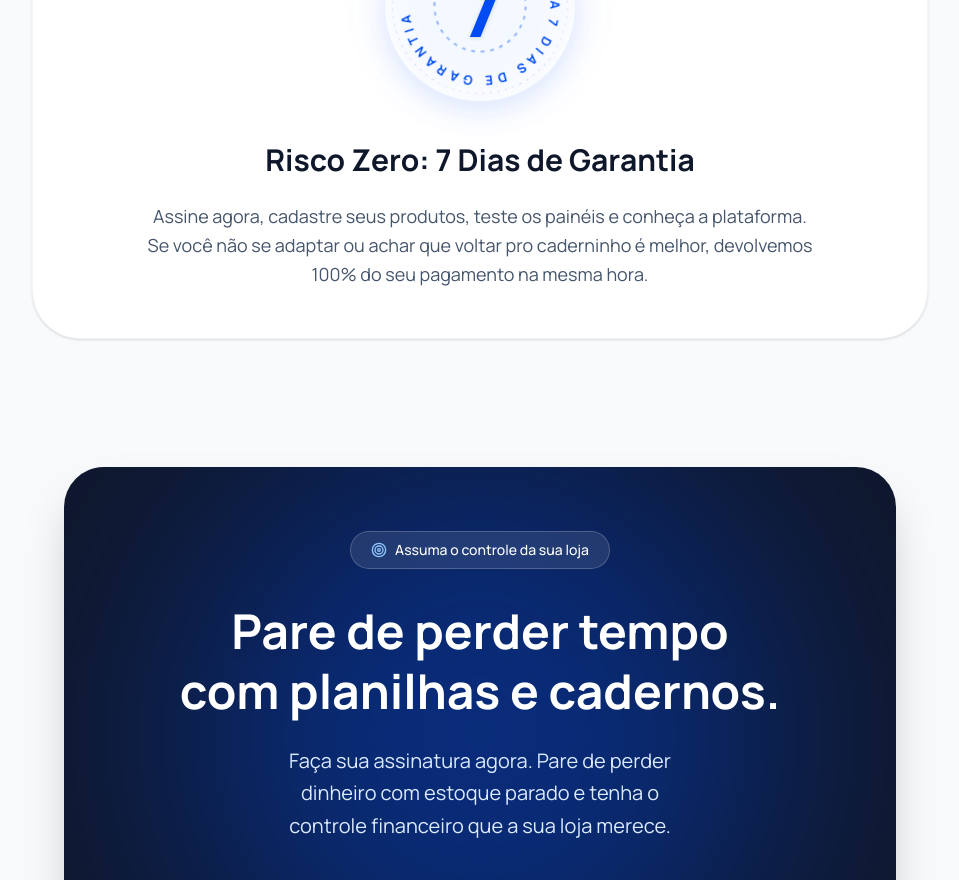
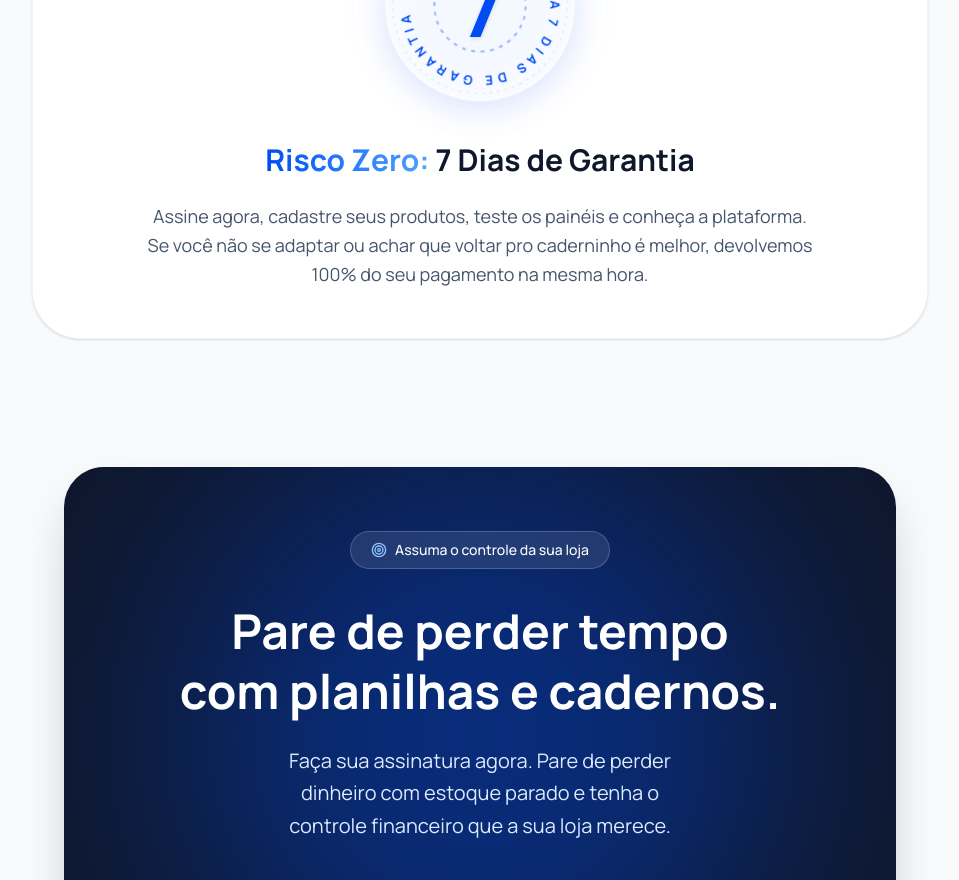
Before and after one commit to BrianSantos95/lpnurvee, a React (Vite) app: page / in a window 1280 px wide. Shown: the part 8740-9620 px from the top of the page, without its empty margins (160-1119 px from the left). Built offline with nearby package versions, Linux system fonts and the light colour scheme.

Commit message:
style(guarantee): apply blue gradient to 'Risco Zero' text

```diff
--- a/src/App.tsx
+++ b/src/App.tsx
@@ -1212,7 +1212,9 @@ export default function App() {
             </div>
           </div>
 
-          <h2 className="text-3xl font-bold text-slate-900 mb-6 relative z-10">Risco Zero: 7 Dias de Garantia</h2>
+          <h2 className="text-3xl font-bold text-slate-900 mb-6 relative z-10">
+            <span className="bg-gradient-to-r from-[#004cf2] to-blue-400 bg-clip-text text-transparent">Risco Zero:</span> 7 Dias de Garantia
+          </h2>
           <p className="text-lg text-slate-600 max-w-2xl mx-auto leading-relaxed relative z-10">
             Assine agora, cadastre seus produtos, teste os painéis e conheça a plataforma. Se você não se adaptar ou achar que voltar pro caderninho é melhor, devolvemos 100% do seu pagamento na mesma hora.
           </p>
```
